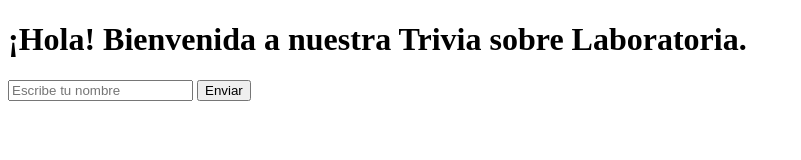
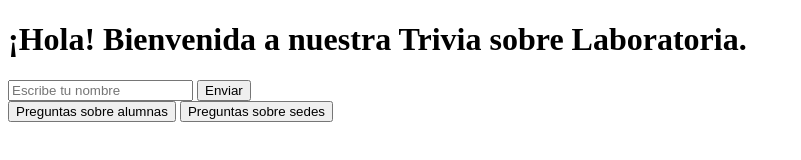
Before and after one commit to floresdani/trivia-reloaded, a plain HTML site: page index.html in a window 1280 px wide. Shown: the whole page, without its empty margins (0-801 px from the left). Drawn offline with Linux system fonts and the light colour scheme.

Commit message:
las primeras preguntas y respuestas

```diff
--- a/app.js
+++ b/app.js
@@ -1,5 +1,19 @@
-
     function recibir(){
     var valor = document.getElementById("texto").value;
+
         document.getElementById("txt").innerHTML="Bienvenid@ " + valor + ".";
     } /* Ingresar el nombre */
+    function studentQuestions(){
+        var questions = [
+            "¿Hay sede en Concepción?",
+            "¿Hay egresados hombres?",
+            ];
+        var respuestas = [
+            ["No", "Sí"],
+            ["No", "Sí"],
+        ];
+        document.getElementById("question").innerHTML = questions;
+    }
+    function placeQuestions(){
+
+    }
--- a/index.html
+++ b/index.html
@@ -14,7 +14,9 @@
             <input type="button" name="enviar" value="Enviar" onclick="recibir();"/><br>
             <div id="txt"></div>
     </form>
-
+    <input type="button" value="Preguntas sobre alumnas" onclick="studentQuestions()"/>
+    <input type="button" value="Preguntas sobre sedes" onclick="placeQuestions()"/>
+    <div id="question"></div>
    <script src="app.js"></script>
 </body>
 
```
